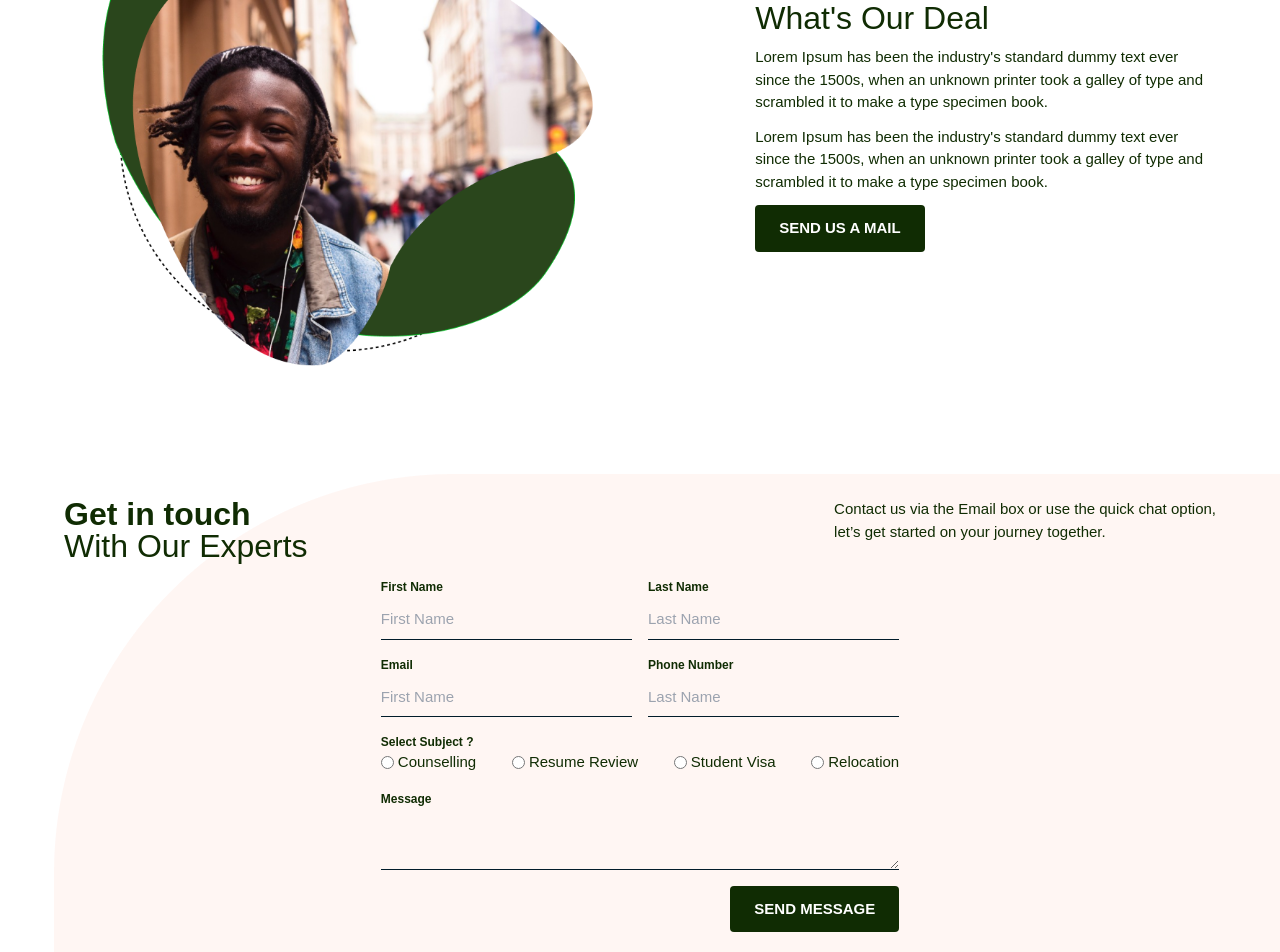
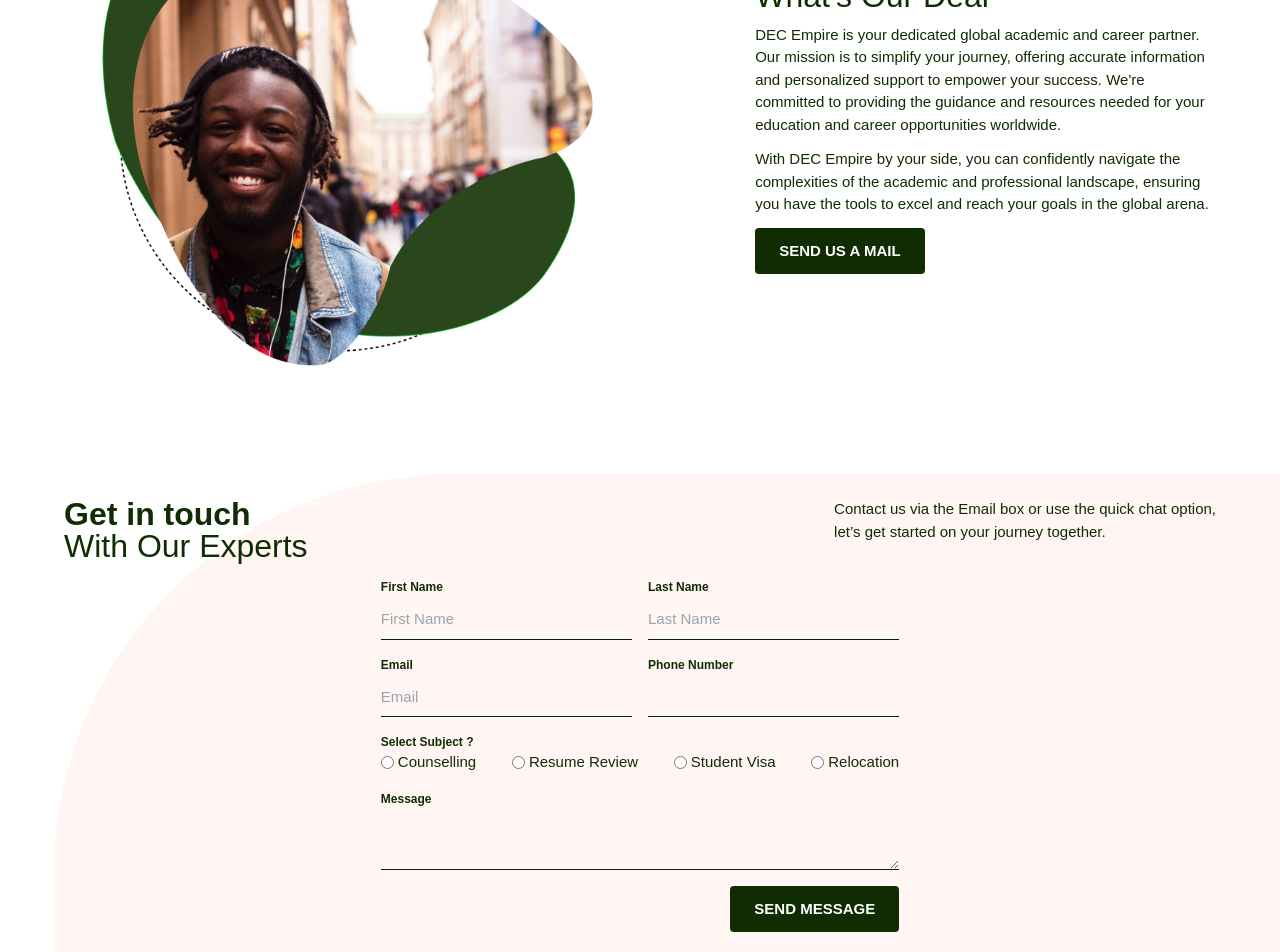
Before and after one commit to trokeibunor/duke-s-empire, a Vue app: page / in a window 1280 px wide. Shown: the part 1440-2392 px from the top of the page. Built offline with nearby package versions, Linux system fonts and the light colour scheme; a web font is replaced by a local one.

Commit message:
feat: removed scrollbar

```diff
--- a/package.json
+++ b/package.json
@@ -16,6 +16,7 @@
     "firebase": "^9.14.0",
     "pinia": "^2.1.6",
     "vue": "^3.3.4",
+    "vue-loading-overlay": "^6.0.3",
     "vue-router": "^4.2.4",
     "vue-toastification": "^2.0.0-rc.5"
   },
--- a/src/components/aboutSection.vue
+++ b/src/components/aboutSection.vue
@@ -12,10 +12,10 @@
                 <img class="mobile_image" src="../assets/images/about_img.png" alt="">
                 <div class="content">
                     <p>
-                        Lorem Ipsum has been the industry's standard dummy text ever since the 1500s, when an unknown printer took a galley of type and scrambled it to make a type specimen book.
+                        DEC Empire is your dedicated global academic and career partner. Our mission is to simplify your journey, offering accurate information and personalized support to empower your success. We're committed to providing the guidance and resources needed for your education and career opportunities worldwide.
                     </p>
                     <p>
-                        Lorem Ipsum has been the industry's standard dummy text ever since the 1500s, when an unknown printer took a galley of type and scrambled it to make a type specimen book.
+                        With DEC Empire by your side, you can confidently navigate the complexities of the academic and professional landscape, ensuring you have the tools to excel and reach your goals in the global arena.
                     </p>
                     <button class="cta">SEND US A MAIL</button>
                 </div>
--- a/src/components/footerSection.vue
+++ b/src/components/footerSection.vue
@@ -4,7 +4,7 @@
             <div class="text-side">
                 <h2>Duke's Empire</h2>
                 <p>
-                    Lorem Ipsum has been the industry's standard dummy text ever since the 1500s, when an unknown printer took a galley of type and scrambled it to make a type specimen book. It has survived not only five centuries.
+                    DEC Empire: Your academic and career partner, simplifying the global journey. With precise info and personalized support, we empower your success in education and career prospects worldwide.
                 </p>
                 <div class="subscription-box">
                     <label for="subForm">GET IN TOUCH</label>
--- a/src/components/messageSection.vue
+++ b/src/components/messageSection.vue
@@ -10,18 +10,18 @@
                     <p>Contact us  via the Email box or use the quick chat option, <br> let’s get started on your journey together.</p>
                 </div>
             </div>
-            <div class="form">
+            <form class="form" @submit.prevent="sendMail">
                 <div class="form-row">
                     <div class="form-control">
                         <div class="label">First Name</div>
                         <div class="input">
-                            <input type="text" placeholder="First Name">
+                            <input type="text" placeholder="First Name" v-model="contactForm.firstName">
                         </div>
                     </div>
                     <div class="form-control">
                         <div class="label">Last Name</div>
                         <div class="input">
-                            <input type="text" placeholder="Last Name">
+                            <input type="text" placeholder="Last Name" v-model="contactForm.lastName">
                         </div>
                     </div>
                 </div>
@@ -29,13 +29,13 @@
                     <div class="form-control">
                         <div class="label">Email</div>
                         <div class="input">
-                            <input type="email" placeholder="First Name">
+                            <input type="email" placeholder="Email" v-model="contactForm.email">
                         </div>
                     </div>
                     <div class="form-control">
                         <div class="label">Phone Number</div>
                         <div class="input">
-                            <input type="number" placeholder="Last Name">
+                            <input type="number" placeholder="" v-model="contactForm.number">
                         </div>
                     </div>
                 </div>
@@ -45,19 +45,19 @@
                     </div>
                     <div class="form-row">
                         <div class="radio-control">
-                            <input type="radio" name="subject" id="">
+                            <input type="radio" value="Counselling" name="subject" v-model="contactForm.subject" id="">
                             <label for="counselling">Counselling</label>
                         </div>
                         <div class="radio-control">
-                            <input type="radio" name="subject" id="">
+                            <input type="radio" value="Resume Review" name="subject" v-model="contactForm.subject" id="">
                             <label for="counselling">Resume Review</label>
                         </div>
                         <div class="radio-control">
-                            <input type="radio" name="subject" id="">
+                            <input type="radio" value="Student Visa" name="subject"  v-model="contactForm.subject" id="">
                             <label for="counselling">Student Visa</label>
                         </div>
                         <div class="radio-control">
-                            <input type="radio" name="subject" id="">
+                            <input type="radio" value="Relocation" name="subject"  v-model="contactForm.subject" id="">
                             <label for="counselling">Relocation</label>
                         </div>
                     </div>
@@ -66,16 +66,48 @@
                     <div class="label">
                         Message
                     </div>
-                    <textarea name="message" id=""></textarea>
+                    <textarea name="message" id=""  v-model="contactForm.message"></textarea>
                 </div>
-                <button>SEND MESSAGE</button>
-            </div>
+                <button type="submit">SEND MESSAGE</button>
+            </form>
         </div>
     </section>
 </template>
 
 <script setup>
-
+import { useSiteState } from '../stores/siteState';
+import { reactive } from "vue";
+const contactForm = reactive({
+  firstName: "",
+  lastName: "",
+  number: "",
+  subject: "",
+  email: "",
+  message: "",
+});
+const siteState = useSiteState();
+function sendMail(e) {
+    let name = contactForm.firstName + " " + contactForm.lastName;
+    try {
+        siteState.sendMail(
+            contactForm.subject,
+            contactForm.email,
+            contactForm.message,
+            contactForm.number,
+            name,
+            e.target
+        );
+    } catch (error) {
+        console.log(error);
+    } finally {
+        contactForm.firstName = "";
+  contactForm.lastName = "";
+  contactForm.email = "";
+  contactForm.message = "";
+  contactForm.number = "";
+  contactForm.number = "";
+    }
+}
 </script>
 
 <style lang="scss" scoped>
--- a/src/components/ourTestimonials.vue
+++ b/src/components/ourTestimonials.vue
@@ -73,6 +73,7 @@
             flex-direction: row;
             align-items: center;
             justify-content: center;
+            align-items: stretch;
             padding: 2rem 0px;
             gap: 2rem;
             .testimonial_box {
--- a/src/components/serviceSection.vue
+++ b/src/components/serviceSection.vue
@@ -111,16 +111,6 @@
         overflow: hidden;
         -ms-overflow-style: none;  /* IE and Edge */
         scrollbar-width: none;  /* Firefox */
-        /* Hide scrollbar for Chrome, Safari and Opera */
-        .example::-webkit-scrollbar {
-            display: none;
-        }
-
-        /* Hide scrollbar for IE, Edge and Firefox */
-        .example {
-        -ms-overflow-style: none;  /* IE and Edge */
-        scrollbar-width: none;  /* Firefox */
-        }
         @media #{$media-mobile} {
             width: 95%;
             margin: 1rem auto;
@@ -139,6 +129,11 @@
             gap: 1rem;
             position: relative;
             overflow: scroll;
+            &::-webkit-scrollbar{
+                display: none;
+            }
+            -ms-overflow-style: none;  /* IE and Edge */
+            scrollbar-width: none;  /* Firefox */
             .slider {
                 // width: 20rem;
                 // min-height: 12rem;
--- a/src/main.js
+++ b/src/main.js
@@ -3,6 +3,8 @@
 import { createApp } from 'vue'
 import { createPinia } from 'pinia'
 import TawkMessengerVue from '@tawk.to/tawk-messenger-vue-3';
+import Toast from "vue-toastification";
+import "vue-toastification/dist/index.css";
 
 import App from './App.vue'
 import router from './router'
@@ -13,6 +15,7 @@
     propertyId : '653d4c7cf2439e1631e97146',
     widgetId : '1hdrn5hri'
 })
+app.use(Toast);
 app.use(createPinia())
 app.use(router)
 
--- a/src/stores/siteState.js
+++ b/src/stores/siteState.js
@@ -16,12 +16,13 @@
 export const useSiteState = defineStore({
   id: "site-state",
   state: () => ({
+    isProcessing: false,
     testimonials: [],
     works: [],
     messages: [],
     mailData: {
       service_ID: "service_fi4qgkt",
-      template_ID: "template_0d9nawx",
+      template_ID: "template_fth64gi",
       userID: "oQZzfcu7Gb4R0firr",
     },
   }),
@@ -90,7 +91,8 @@
         }
       }
     },
-    async sendMail(name, subject, message, email, location, target) {
+    async sendMail(subject, email, message, number, name, target) {
+
       this.isProcessing = true;
       if (subject != "" && message != "" && email != "") {
         try {
@@ -105,8 +107,8 @@
               subject: subject,
               message: message,
               reply_to: email,
-              sender_location: location,
-              to_name: "Daniel",
+              number: number,
+              to_name: "Dec Empire",
             }
           );
           // save to database
@@ -122,11 +124,12 @@
           this.emailSent = true;
           // save to database
         } catch (error) {
-          this.isProcessing = false;
+          console.log(error);
           // this.emailNotSent = true;
           const toast = useToast();
           toast.error("email not sent please try again");
-          console.log(error);
+        } finally {
+          this.isProcessing = false;
         }
       } else {
         this.isProcessing = false;
--- a/src/views/HomeView.vue
+++ b/src/views/HomeView.vue
@@ -5,10 +5,19 @@
 import messageSection from '../components/messageSection.vue';
 import ourTestimonial from '../components/ourTestimonials.vue';
 import footerSection from '../components/footerSection.vue';
+import Loading from 'vue-loading-overlay';
+import 'vue-loading-overlay/dist/css/index.css';
+import { useSiteState } from '../stores/siteState';
+const siteState = useSiteState()
 </script>
 
 <template>
   <main>
+    <loading v-model:active="siteState.isProcessing"
+                  loader="dots"
+                  color="#2A461C"
+                 :can-cancel="true"
+                 :is-full-page="true"/>
     <div class="display_image">
       <img src="../assets/images/backdrop_img.png" alt="">
     </div>
```
Also changed, not shown: 1 other file (tests, documents, lock files or other folders).
